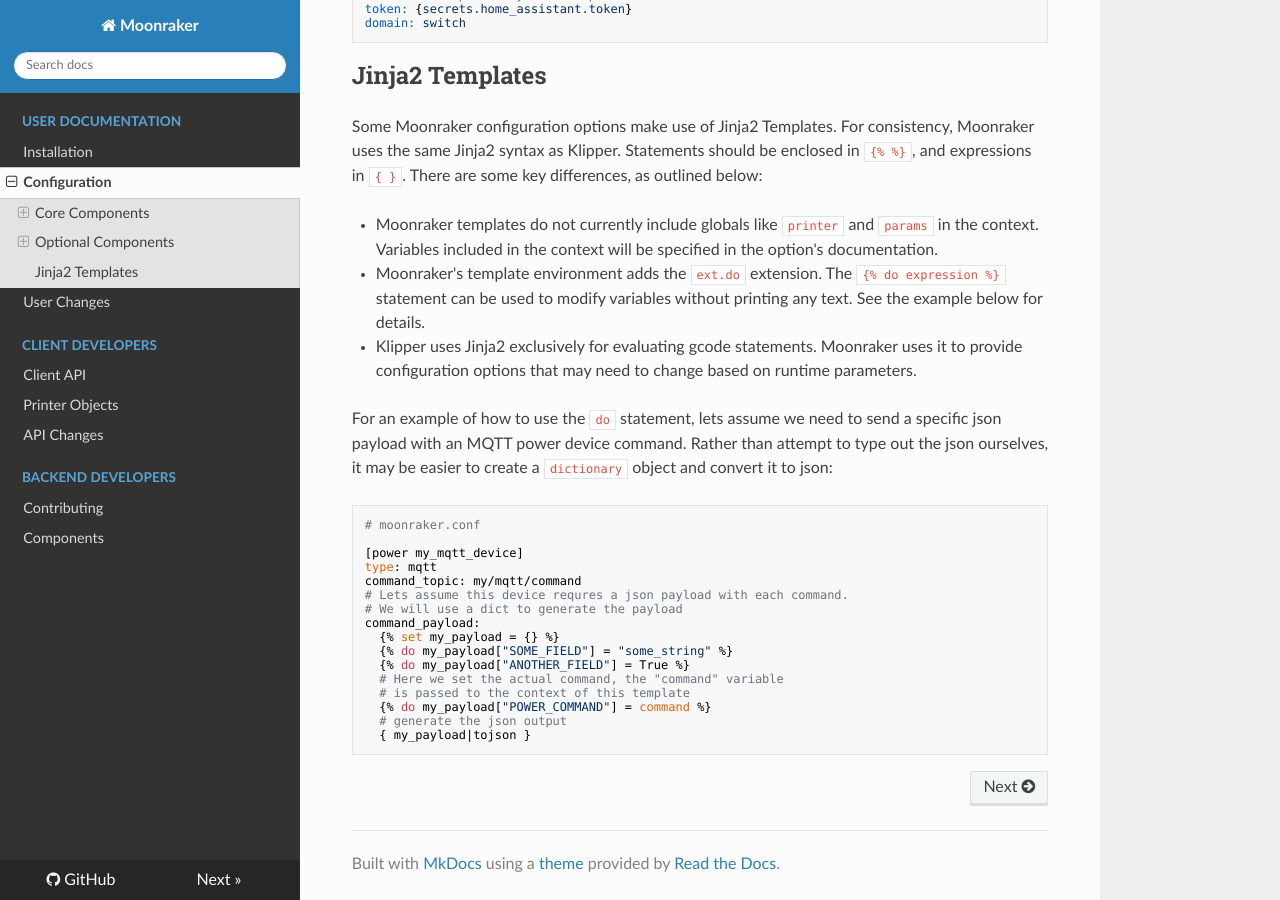
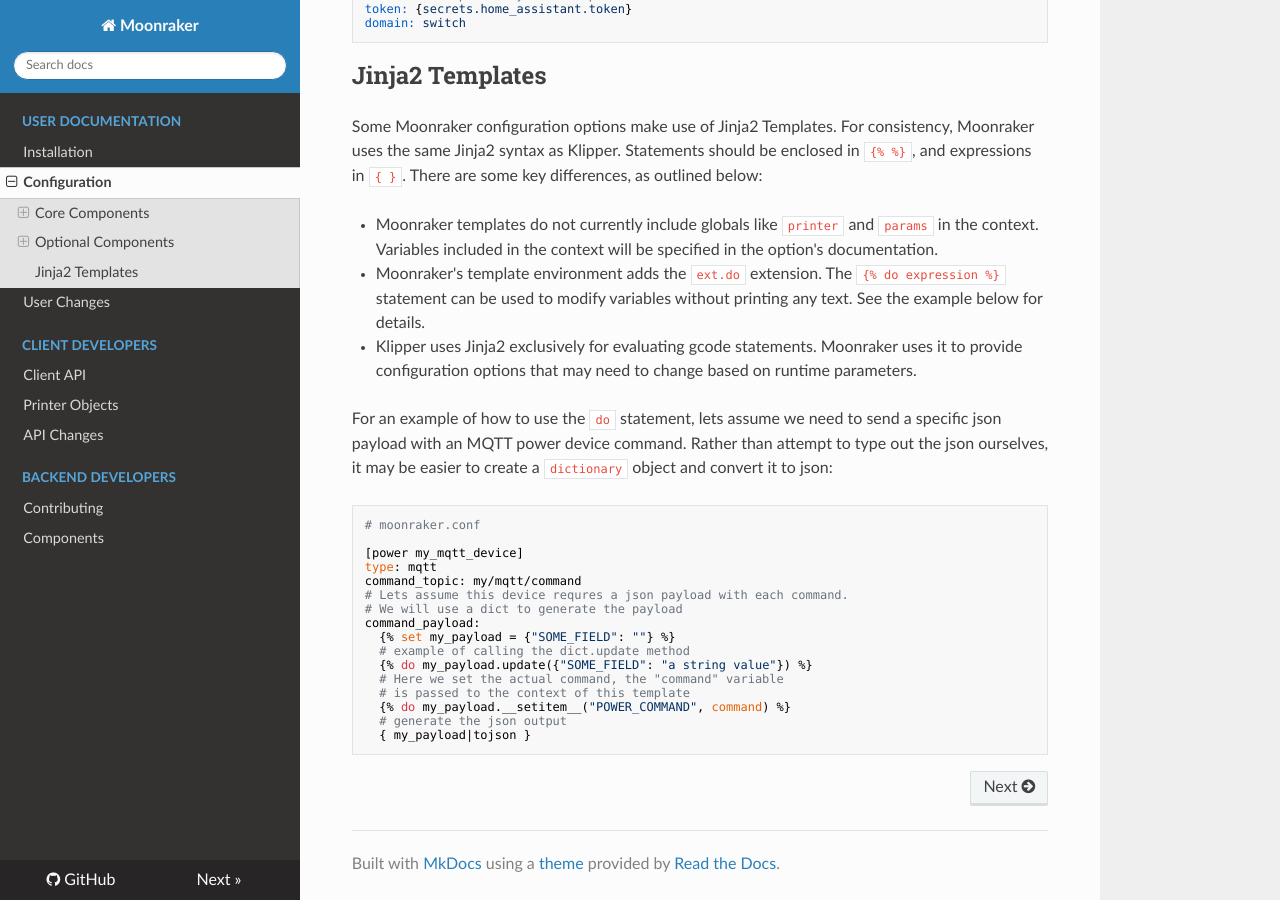
Before and after one commit to Marirossibn/moonraker, an MkDocs documentation site: the page built from docs/configuration.md, in a window 1280 px wide and 900 px high, scrolled down 21015 px. Built offline with MkDocs 1.6.1, drawn with Linux system fonts in a browser that asks for light colours; nearby versions of some CDN libraries.

Commit message:
docs: fix jinja2 example
Signed-off-by: Eric Callahan <arksine.code@gmail.com>

````diff
--- a/docs/configuration.md
+++ b/docs/configuration.md
@@ -1315,12 +1315,12 @@
 # Lets assume this device requres a json payload with each command.
 # We will use a dict to generate the payload
 command_payload:
-  {% set my_payload = {} %}
-  {% do my_payload["SOME_FIELD"] = "some_string" %}
-  {% do my_payload["ANOTHER_FIELD"] = True %}
+  {% set my_payload = {"SOME_FIELD": ""} %}
+  # example of calling the dict.update method
+  {% do my_payload.update({"SOME_FIELD": "a string value"}) %}
   # Here we set the actual command, the "command" variable
   # is passed to the context of this template
-  {% do my_payload["POWER_COMMAND"] = command %}
+  {% do my_payload.__setitem__("POWER_COMMAND", command) %}
   # generate the json output
   { my_payload|tojson }
 ```
````
